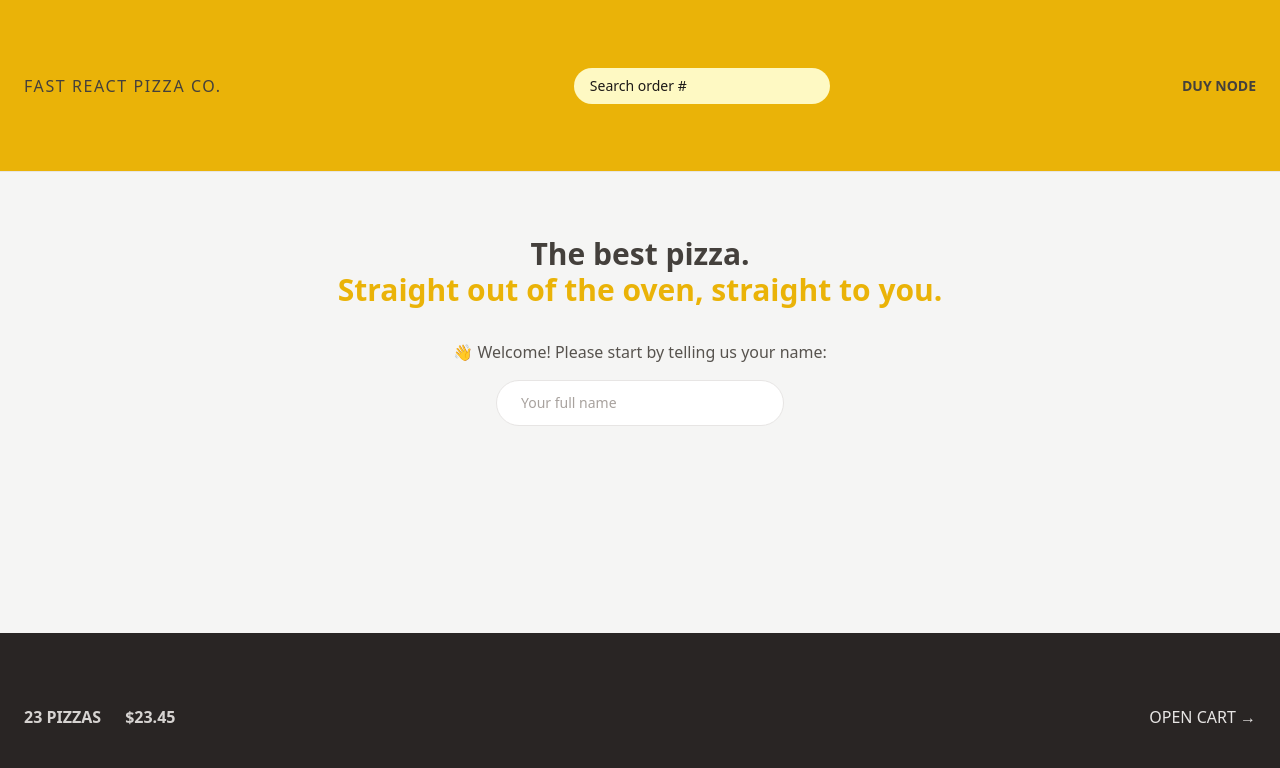
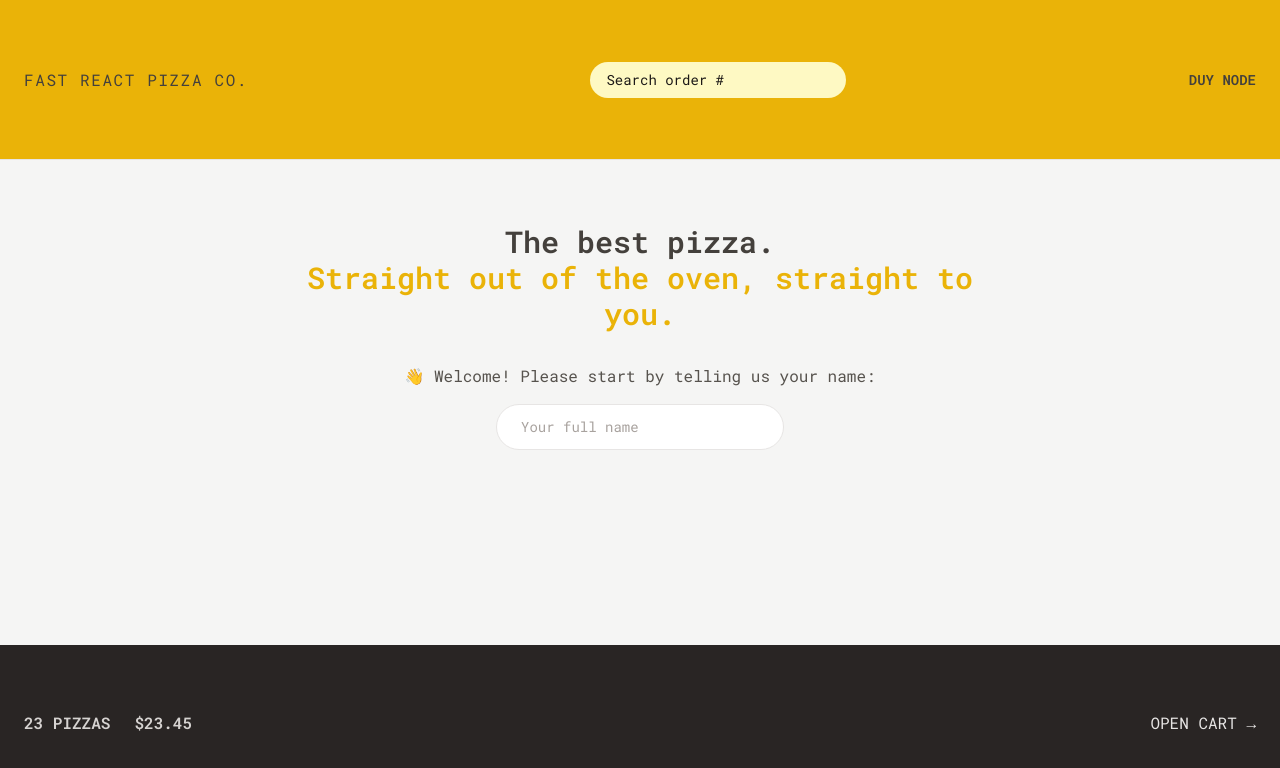
Before and after one commit to duylesales/ReactAdvance-ReactRouter-TailwindCSS-Intruct-By-JonasSchmedtnann-Udemy, a React (Vite) app: page / in a window 1280 px wide. Shown: the top 768 px of the page. Built offline with nearby package versions, Linux system fonts and the light colour scheme.

Commit message:
Config Tailwind: Custom Font Family and extend opts

```diff
--- a/index.html
+++ b/index.html
@@ -4,6 +4,9 @@
     <meta charset="UTF-8" />
     <link rel="icon" type="image/svg+xml" href="/vite.svg" />
     <meta name="viewport" content="width=device-width, initial-scale=1.0" />
+    <link rel="preconnect" href="https://fonts.googleapis.com">
+<link rel="preconnect" href="https://fonts.gstatic.com" crossorigin>
+<link href="https://fonts.googleapis.com/css2?family=Roboto+Mono:wght@300;400;500;600;700&display=swap" rel="stylesheet">
     <title>Vite + React</title>
   </head>
   <body class="bg-stone-100 text-stone-700">
--- a/src/index.css
+++ b/src/index.css
@@ -3,9 +3,10 @@
 @tailwind utilities;
 
 @layer components {
-  .input{
-    @apply rounded-full border border-stone-200 px-4 py-2 text-sm transition-all duration-300 placeholder:text-stone-400 focus:outline-none focus:ring focus:ring-yellow-400 w-full md:px-6 md:py-3
+  .input {
+    @apply rounded-full border border-stone-200 px-4 py-2 text-sm transition-all duration-300 placeholder:text-stone-400 focus:outline-none focus:ring focus:ring-yellow-400 md:px-6 md:py-3;
   }
+
   /* https://dev.to/afif/i-made-100-css-loaders-for-your-next-project-4eje */
   .loader {
     width: 45px;
@@ -30,5 +31,4 @@
       background-position: 0% 50%, 50% 50%, 100% 100%;
     }
   }
-
 }
--- a/src/ui/Header.jsx
+++ b/src/ui/Header.jsx
@@ -5,7 +5,7 @@
 
 export default function Header() {
   return (
-    <header className="flex items-center justify-between bg-yellow-500 px-4 py-3 uppercase border-b border-stone-200 sm:px-6">
+    <header className="flex items-center justify-between bg-yellow-500 px-4 py-3 uppercase border-b border-stone-200 sm:px-6 ">
       <Link to="/" className="tracking-widest">
         Fast React Pizza Co.
       </Link>
--- a/tailwind.config.js
+++ b/tailwind.config.js
@@ -1,8 +1,19 @@
 /** @type {import('tailwindcss').Config} */
+// eslint-disable-next-line
 export default {
   content: ["./index.html", "./src/**/*.{js,ts,jsx,tsx}"],
   theme: {
-    extend: {},
+    fontFamily:{
+      sans:"Roboto Mono,monospace",
+    },
+    extend: {
+      fontSize:{
+        huge:['80rem',{lineHeight:'1'}],
+      },
+      height:{
+        screen:'100dvh',
+      },
+    },
   },
   plugins: [],
 };
```
Lines whose indentation alone changed are shown as unchanged.
